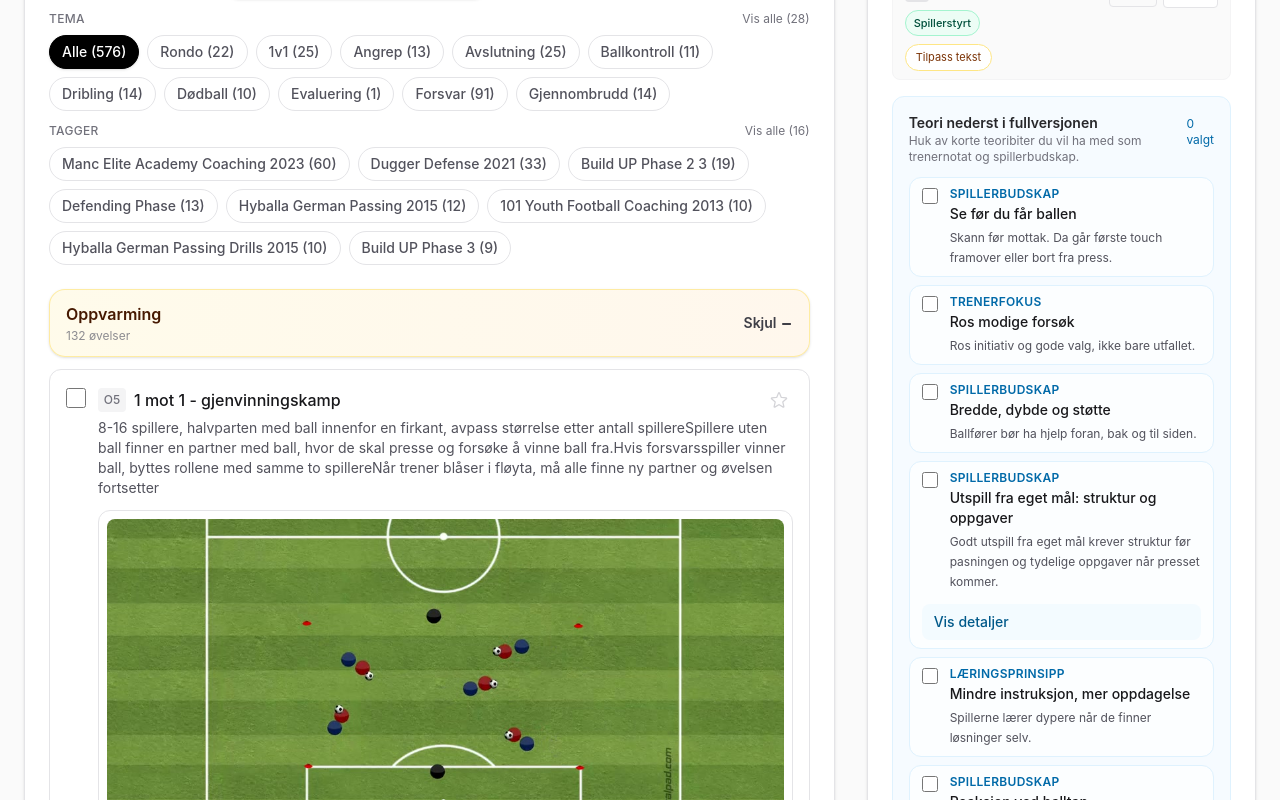
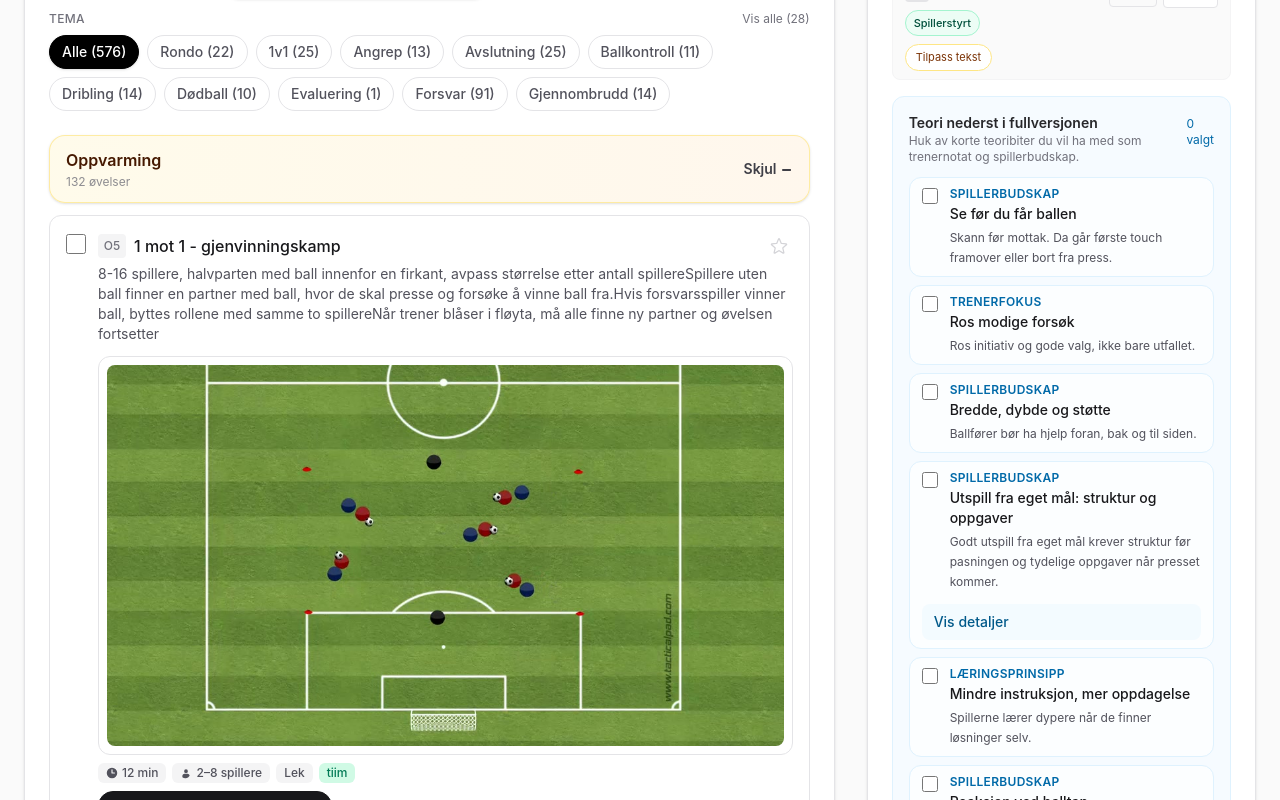
Before and after one commit to toro68/treninger, a Next.js app: page / in a window 1280 px wide. Shown: the part 1060-1860 px from the top of the page. Built offline with nearby package versions, Linux system fonts and the light colour scheme.

Commit message:
Remove redundant tag filters

```diff
--- a/src/components/Filters.tsx
+++ b/src/components/Filters.tsx
@@ -6,13 +6,10 @@ import { getSectionPlayerCounts, useSessionStore } from "@/store/sessionStore";
 import {
   getActiveFilterSummary,
   getAvailableSources,
-  getAvailableTags,
   getAvailableThemes,
   getThemeResetCount,
-  humanizeTag,
   humanizeTheme,
   MAX_VISIBLE_SOURCES,
-  MAX_VISIBLE_TAGS,
   MAX_VISIBLE_THEMES,
 } from "./filtersShared";
 import type { SourceFilter, SourceFilterValue, ThemeFilter } from "./filtersShared";
@@ -46,7 +43,6 @@ export const Filters = ({
 }: FiltersProps) => {
   const [showAllSources, setShowAllSources] = useState(false);
   const [showAllThemes, setShowAllThemes] = useState(false);
-  const [showAllTags, setShowAllTags] = useState(false);
   const playerCount = useSessionStore((state) => state.playerCount);
   const keeperCount = useSessionStore((state) => state.keeperCount);
   const stationCount = useSessionStore((state) => state.stationCount);
@@ -136,38 +132,6 @@ export const Filters = ({
     [exerciseLibrary, favoriteIds]
   );
 
-  const availableTags = useMemo(
-    () =>
-      getAvailableTags({
-        exerciseLibrary,
-        filterByPlayerCount,
-        playerCount,
-        playersPerStation,
-        sectionPlayerCounts,
-        keeperCount,
-        sourceFilter,
-        activeThemes,
-        activeTags,
-        favoritesOnly,
-        favoriteIds,
-        searchQuery,
-      }),
-    [
-      activeTags,
-      activeThemes,
-      exerciseLibrary,
-      favoritesOnly,
-      favoriteIds,
-      filterByPlayerCount,
-      keeperCount,
-      playerCount,
-      playersPerStation,
-      searchQuery,
-      sectionPlayerCounts,
-      sourceFilter,
-    ]
-  );
-
   const availableSources = useMemo(
     () =>
       getAvailableSources({
@@ -202,7 +166,6 @@ export const Filters = ({
 
   const visibleSources = showAllSources ? availableSources : availableSources.slice(0, MAX_VISIBLE_SOURCES);
   const visibleThemes = showAllThemes ? availableThemes : availableThemes.slice(0, MAX_VISIBLE_THEMES);
-  const visibleTags = showAllTags ? availableTags : availableTags.slice(0, MAX_VISIBLE_TAGS);
 
   const activeFilterSummary = useMemo(
     () =>
@@ -227,6 +190,29 @@ export const Filters = ({
     if (searchQuery) setSearchQuery("");
   };
 
+  const removeActiveFilter = (entry: (typeof activeFilterSummary)[number]) => {
+    switch (entry.kind) {
+      case "source":
+        onSourceFilterChange(sourceFilter.filter((value) => value !== entry.value));
+        return;
+      case "theme":
+        onThemeChange(activeThemes.filter((value) => value !== entry.value));
+        return;
+      case "tag":
+        onTagChange(activeTags.filter((value) => value !== entry.value));
+        return;
+      case "search":
+        setSearchQuery("");
+        return;
+      case "favorites":
+        onFavoritesOnlyChange(false);
+        return;
+      case "playerCount":
+        onFilterByPlayerCountChange(false);
+        return;
+    }
+  };
+
   return (
     <div className="space-y-3">
       <SearchField />
@@ -244,13 +230,16 @@ export const Filters = ({
             </button>
           </div>
           <div className="mt-2 flex flex-wrap gap-1.5">
-            {activeFilterSummary.map(({ key, label }) => (
-              <span
-                key={key}
-                className="rounded-full border border-zinc-200 bg-white px-2.5 py-1 text-xs font-medium text-zinc-700"
+            {activeFilterSummary.map((entry) => (
+              <button
+                key={entry.key}
+                type="button"
+                onClick={() => removeActiveFilter(entry)}
+                className="rounded-full border border-zinc-200 bg-white px-2.5 py-1 text-xs font-medium text-zinc-700 transition hover:border-zinc-300 hover:bg-zinc-100"
+                aria-label={`Fjern filter ${entry.label}`}
               >
-                {label}
-              </span>
+                {entry.label}
+              </button>
             ))}
           </div>
         </div>
@@ -391,57 +380,6 @@ export const Filters = ({
         </div>
       </div>
 
-      {availableTags.length > 0 && (
-        <div className="space-y-2">
-          <div className="flex items-center justify-between gap-3">
-            <p className="text-xs font-medium uppercase tracking-wide text-zinc-500">Tagger</p>
-            <div className="flex items-center gap-3">
-              {availableTags.length > MAX_VISIBLE_TAGS && (
-                <button
-                  type="button"
-                  onClick={() => setShowAllTags((prev) => !prev)}
-                  className="text-xs text-zinc-500 underline-offset-2 hover:underline"
-                >
-                  {showAllTags ? "Vis færre" : `Vis alle (${availableTags.length})`}
-                </button>
-              )}
-              {activeTags.length > 0 && (
-                <button
-                  type="button"
-                  onClick={() => onTagChange([])}
-                  className="text-xs text-zinc-500 underline-offset-2 hover:underline"
-                >
-                  Nullstill tagger
-                </button>
-              )}
-            </div>
-          </div>
-          <div className="flex flex-wrap gap-1.5 sm:gap-2">
-            {visibleTags.map(({ tag, count }) => {
-              const isActive = activeTags.includes(tag);
-              return (
-                <button
-                  key={tag}
-                  type="button"
-                  onClick={() =>
-                    onTagChange(
-                      isActive ? activeTags.filter((value) => value !== tag) : [...activeTags, tag]
-                    )
-                  }
-                  className={`rounded-full border px-3 py-1.5 text-xs font-medium transition active:scale-95 sm:text-sm ${
-                    isActive
-                      ? "border-emerald-600 bg-emerald-50 text-emerald-800 shadow-sm"
-                      : "border-zinc-200 bg-white text-zinc-600 hover:border-zinc-400 hover:bg-zinc-50"
-                  }`}
-                  title={tag}
-                >
-                  {`${humanizeTag(tag)} (${count})`}
-                </button>
-              );
-            })}
-          </div>
-        </div>
-      )}
     </div>
   );
 };
--- a/src/components/filtersShared.ts
+++ b/src/components/filtersShared.ts
@@ -20,11 +20,12 @@ type SourceConfigEntry = {
 type FilterSummaryEntry = {
   key: string;
   label: string;
+  kind: "source" | "theme" | "tag" | "search" | "favorites" | "playerCount";
+  value?: string;
 };
 
 export const MAX_VISIBLE_SOURCES = 8;
 export const MAX_VISIBLE_THEMES = 10;
-export const MAX_VISIBLE_TAGS = 8;
 
 export const FILTER_SOURCE_CONFIG = {
   egen: {
@@ -353,71 +354,6 @@ export const getThemeResetCount = ({
     searchQuery,
   });
 
-export const getAvailableTags = ({
-  exerciseLibrary,
-  filterByPlayerCount,
-  playerCount,
-  playersPerStation,
-  sectionPlayerCounts,
-  keeperCount,
-  sourceFilter,
-  activeThemes,
-  activeTags,
-  favoritesOnly,
-  favoriteIds,
-  searchQuery,
-}: {
-  exerciseLibrary: Exercise[];
-  filterByPlayerCount: boolean;
-  playerCount: number;
-  playersPerStation?: number;
-  sectionPlayerCounts: number[];
-  keeperCount: number;
-  sourceFilter: SourceFilter;
-  activeThemes: ThemeFilter;
-  activeTags: string[];
-  favoritesOnly: boolean;
-  favoriteIds: Set<string>;
-  searchQuery: string;
-}) => {
-  const facetOptions = {
-    exerciseLibrary,
-    filterByPlayerCount,
-    playerCount,
-    playersPerStation,
-    sectionPlayerCounts,
-    keeperCount,
-    sourceFilter,
-    activeThemes,
-    activeTags,
-    favoritesOnly,
-    favoriteIds,
-    searchQuery,
-  };
-  const visibleTags = collectFacetValues({
-    exerciseLibrary,
-    options: facetOptions,
-    ignore: { tags: true },
-    getValues: (exercise) => exercise.tags ?? [],
-  });
-
-  return getNextClickFacetEntries({
-    values: visibleTags,
-    activeValues: activeTags,
-    buildOptions: (selectedTags) => ({
-      ...facetOptions,
-      activeTags: selectedTags,
-    }),
-  })
-    .sort((a, b) => {
-      const activeA = a.isActive;
-      const activeB = b.isActive;
-      if (activeA !== activeB) return activeA ? -1 : 1;
-      return b.count - a.count || a.value.localeCompare(b.value, "nb");
-    })
-    .map(({ value, count }) => ({ tag: value, count }));
-};
-
 export const getAvailableSources = ({
   exerciseLibrary,
   filterByPlayerCount,
@@ -505,24 +441,37 @@ export const getActiveFilterSummary = ({
   filterByPlayerCount: boolean;
   sectionFilterLabel: string;
 }): FilterSummaryEntry[] => {
-  const sourceLabels = sourceFilter.map((value) => FILTER_SOURCE_CONFIG[value]?.label ?? value);
-  const themeLabels = activeThemes.map(humanizeTheme);
-  const tagLabels = activeTags.map(humanizeTag);
-  const summary = [
-    ...sourceLabels.map((label) => ({ key: `source-${label}`, label })),
-    ...themeLabels.map((label) => ({ key: `theme-${label}`, label })),
-    ...tagLabels.map((label) => ({ key: `tag-${label}`, label })),
+  const summary: FilterSummaryEntry[] = [
+    ...sourceFilter.map((value) => ({
+      key: `source-${value}`,
+      label: FILTER_SOURCE_CONFIG[value]?.label ?? value,
+      kind: "source" as const,
+      value,
+    })),
+    ...activeThemes.map((value) => ({
+      key: `theme-${value}`,
+      label: humanizeTheme(value),
+      kind: "theme" as const,
+      value,
+    })),
+    ...activeTags.map((value) => ({
+      key: `tag-${value}`,
+      label: humanizeTag(value),
+      kind: "tag" as const,
+      value,
+    })),
   ];
 
   if (searchQuery.trim()) {
-    summary.push({ key: "search", label: `Søk: ${searchQuery.trim()}` });
+    summary.push({ key: "search", label: `Søk: ${searchQuery.trim()}`, kind: "search" });
   }
 
   if (favoritesOnly) {
-    summary.push({ key: "favorites", label: "Favoritter" });
+    summary.push({ key: "favorites", label: "Favoritter", kind: "favorites" });
   }
+
   if (filterByPlayerCount) {
-    summary.push({ key: "players", label: sectionFilterLabel });
+    summary.push({ key: "players", label: sectionFilterLabel, kind: "playerCount" });
   }
 
   return summary;
```
Also changed, not shown: 1 other file (tests, documents, lock files or other folders).
